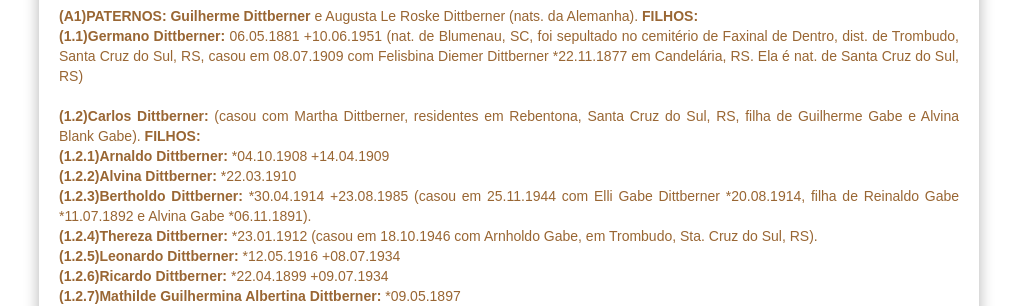
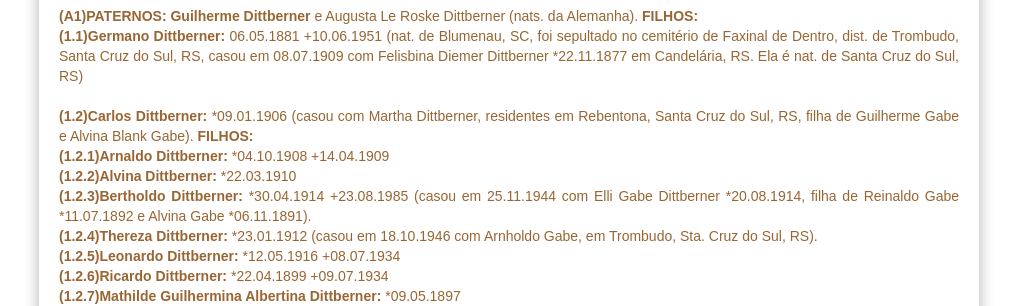
Before and after one commit to claudiovargas1955/claudiovargas1955.github.io, a Jekyll site: the page built from _pages/familia-dittberner.html, in a window 1280 px wide and 1400 px high, scrolled down 675 px. Shown: the part 152-458 px from the top of the window, without its empty margins (131-1148 px from the left). Built offline with Jekyll 4.4.1, drawn with Linux system fonts in a browser that asks for light colours; some web fonts are replaced; some of the changed text lies outside the part shown.

Commit message:
Update familia-dittberner.html

```diff
--- a/_pages/familia-dittberner.html
+++ b/_pages/familia-dittberner.html
@@ -122,8 +122,8 @@ Emilio Schuck *06.07.1880 e Realdine Schuck *07.11.1881, residentes em Taquari).
 dist. de Trombudo, Santa Cruz do Sul, RS, casou em 08.07.1909 com Felisbina Diemer Dittberner *22.11.1877 em Candelária, RS. Ela
 é nat. de Santa Cruz do Sul, RS)<br><br>
 
-<b>(1.2)Carlos Dittberner: </b> (casou com Martha Dittberner, residentes em Rebentona, Santa Cruz do Sul, RS, filha de Guilherme Gabe e
-Alvina Blank Gabe). <b>FILHOS: </b><br>
+<b>(1.2)Carlos Dittberner: </b>*09.01.1906 (casou com Martha Dittberner, residentes em Rebentona, Santa Cruz do Sul, RS, filha de
+Guilherme Gabe e Alvina Blank Gabe). <b>FILHOS: </b><br>
       <b>(1.2.1)Arnaldo Dittberner: </b>*04.10.1908 +14.04.1909<br>
       <b>(1.2.2)Alvina Dittberner: </b>*22.03.1910 <br>
       <b>(1.2.3)Bertholdo Dittberner: </b>*30.04.1914 +23.08.1985 (casou em 25.11.1944 com Elli Gabe Dittberner *20.08.1914, filha de
```
Also changed, not shown: other parts of _pages/familia-dittberner.html (+1 -1 lines).
